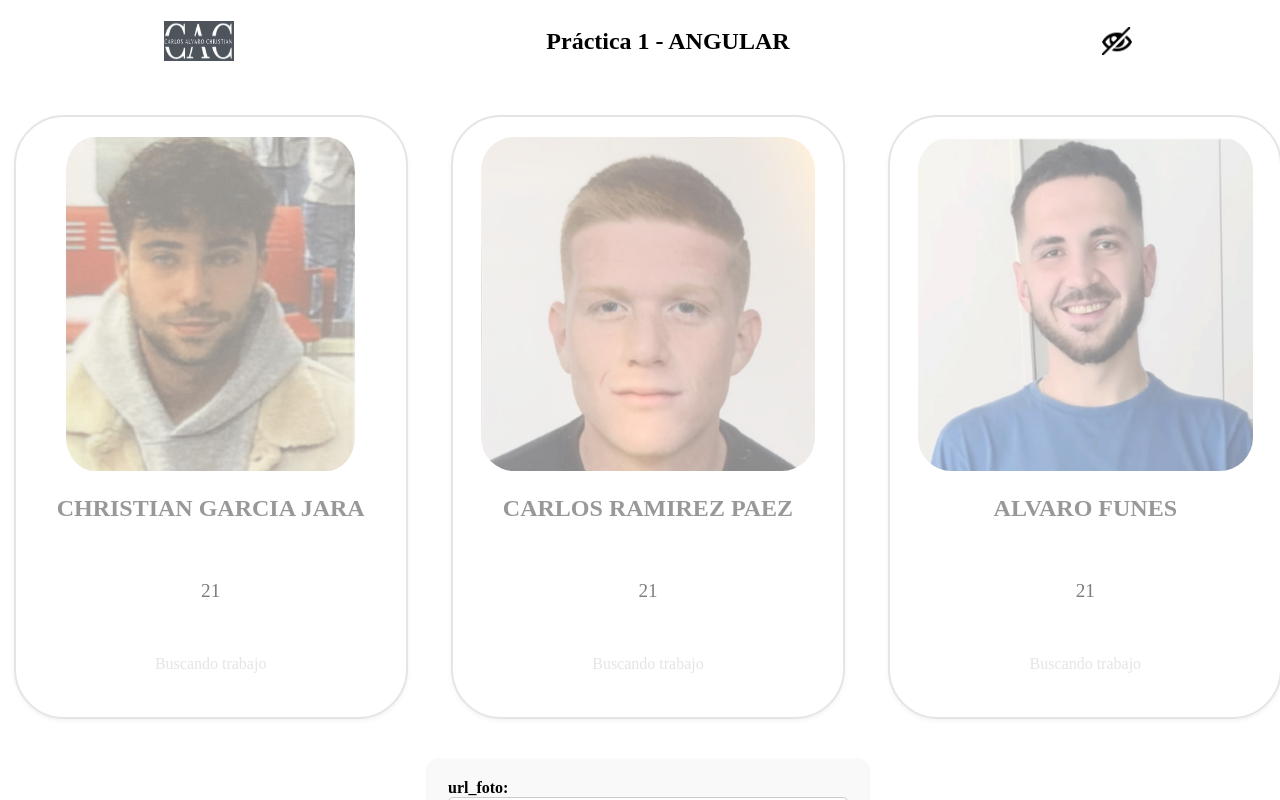
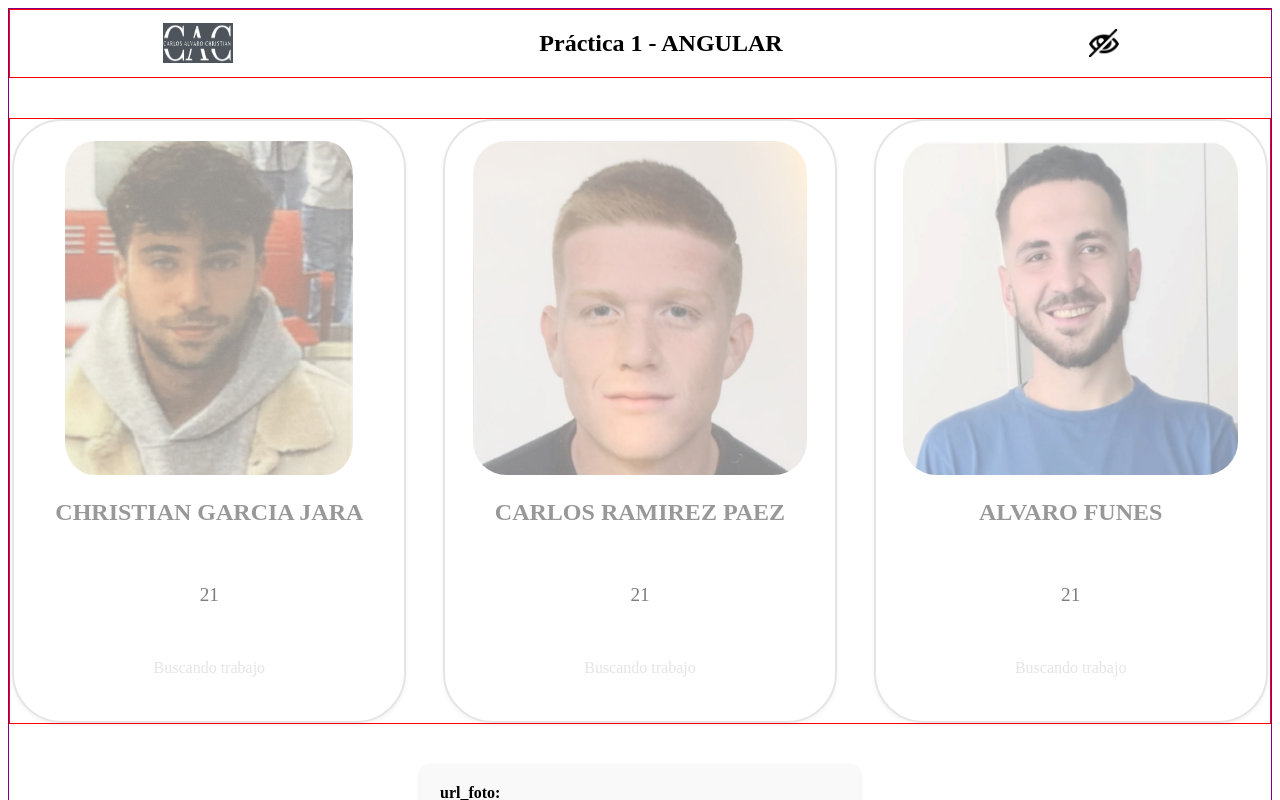
Before and after one commit to AlvaroFunes7/appDesarrollo, an Angular app in the folder aplicacionGrupo/: page / in a window 1280 px wide. Shown: the top 800 px of the page. Built offline with nearby package versions, Linux system fonts and the light colour scheme.

Commit message:
arreglado

```diff
--- a/aplicacionGrupo/src/app/app.component.css
+++ b/aplicacionGrupo/src/app/app.component.css
@@ -8,3 +8,11 @@
     margin-bottom: 10px;
     margin-top: -10px;
 } */
+
+.header{
+    overflow-x: hidden;
+}
+
+.container {
+    overflow-x: hidden ;
+}
--- a/aplicacionGrupo/src/app/footter/footter.component.css
+++ b/aplicacionGrupo/src/app/footter/footter.component.css
@@ -79,6 +79,8 @@
 .pie-pagina .grupo-2 small{
     font-size: 15px;
 }
+
+
 @media screen and (max-width:800px){
     .pie-pagina .grupo-1{
         width: 90%;
--- a/aplicacionGrupo/src/app/header/header.component.css
+++ b/aplicacionGrupo/src/app/header/header.component.css
@@ -62,6 +62,7 @@ h1{
   display: flex;
   justify-content: space-around;
   align-items: center;
+  border: 1px solid red;
 }
 
 .boton_vista {
@@ -75,8 +76,8 @@ h1{
 }
 
 .nav-bar .logo{
-width: 70px;
-height: 40px;
+  width: 70px;
+  height: 40px;
 }
 
 .nav-bar .logo img{
--- a/aplicacionGrupo/src/app/vista/vista.component.css
+++ b/aplicacionGrupo/src/app/vista/vista.component.css
@@ -3,6 +3,7 @@
     display: flex;
     justify-content:space-around;
     gap: 2rem;
+    border: 1px solid red;
 
 }
 
--- a/aplicacionGrupo/src/styles.css
+++ b/aplicacionGrupo/src/styles.css
@@ -7,9 +7,16 @@
 
 } */
 
+* {
+  padding: 0px;
+
+}
 body {
-  width: 100vw;
-  height: 100vh;
+  border: 1px solid purple;
+  width: auto;
+  height: auto;
+
+  padding: 0px;
 }
 .header{
   width: 100%;
```
